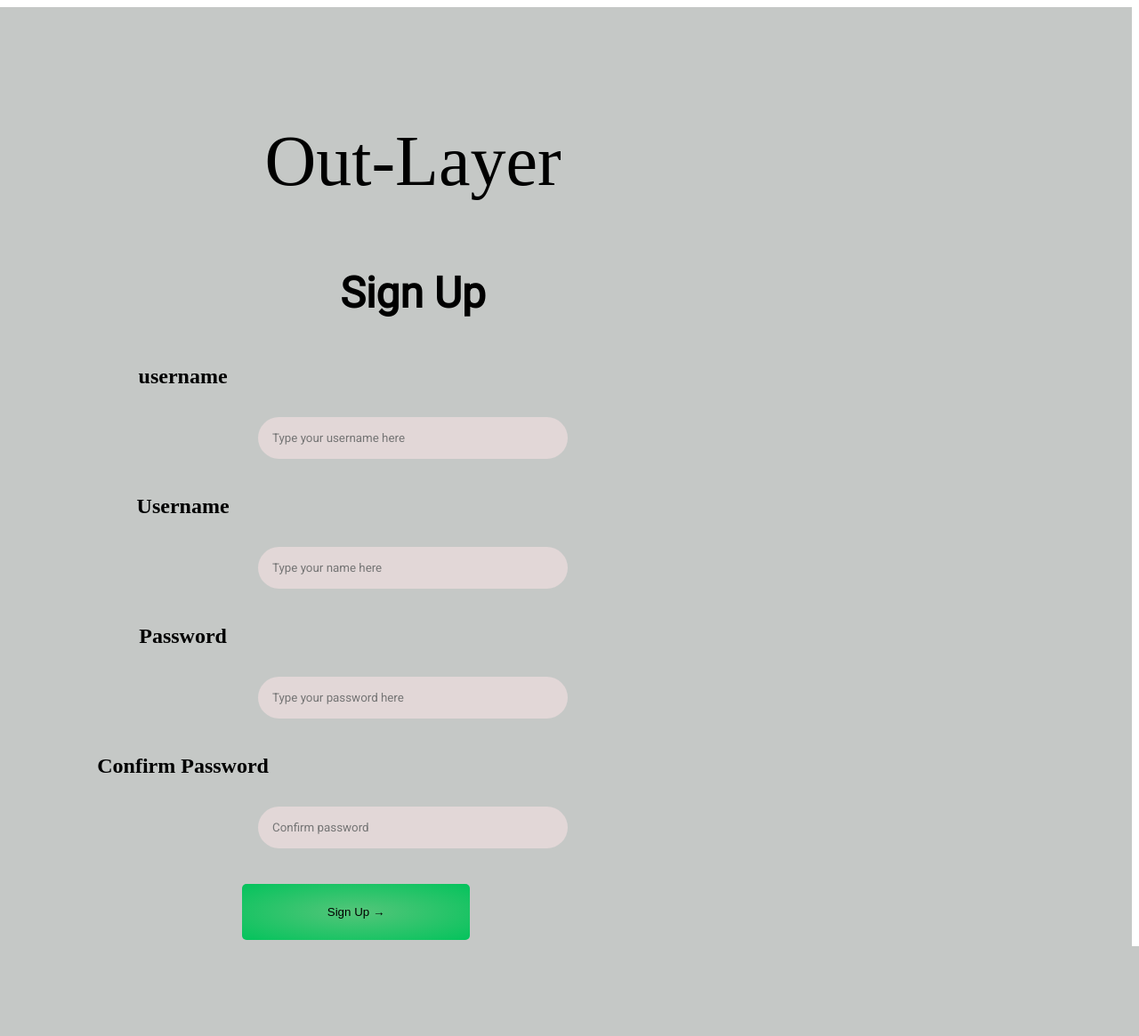
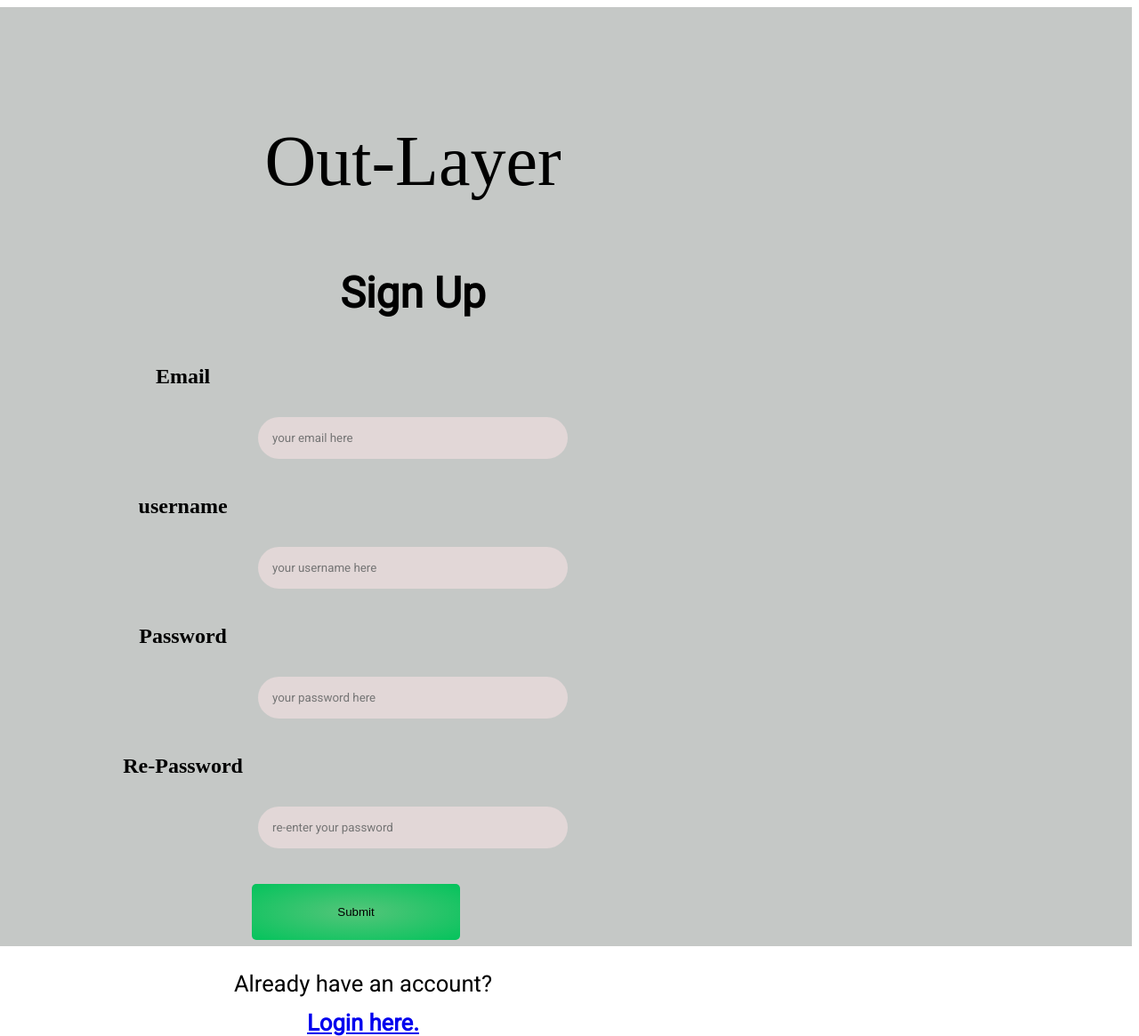
Before and after one commit to TeamDDev/Outlayer, a Django app: page /outlayer/signup/ in a window 1280 px wide. Shown: the whole page at 89% size. Before the commit the page ends 1064 px from the top, so only its background shows below. Run offline with Django 3.2, Linux system fonts and the light colour scheme; some web fonts are replaced.

Commit message:
form validation bugs fixed

```diff
--- a/outlayer/tracker/templates/registration/signup.html
+++ b/outlayer/tracker/templates/registration/signup.html
@@ -20,30 +20,40 @@
             <div class="heading-secondary"> Sign Up</div>
 
             <div class="Form">
-                <form class="form_beginning" method="POST" id="loginform">
+                <form class="form_beginning" method="POST" id="loginform" action='{% url "signup" %}'>
+                    {% csrf_token %}
+                    <!--  username label   -->
                     <div class="form_group">
-                        <label for="username" id="username" class="label_username">username</label>
-                        <input type="username" name="username" class="form_input" placeholder="Type your username here" id="username" required>
-                    </div>
-		 <div class="form_group">
-                        <label for="name">Username</label>
-                        <input type="text" name="name" class="form_input" placeholder="Type your name here" id="name" required>
-                    </div>
-                    <div class="form_group">
-                        <label for="password">Password</label>
-                        <input type="password" name="password" id="password "class="form_input" placeholder="Type your password here" id="password" required>
-                    </div>
-
-		    <div class="form_group">
-                        <label for="password">Confirm Password</label>
-                        <input type="password" name="password" id="password "class="form_input" placeholder="Confirm password" id="password" required>
+                        <label for="email" id="username" class="label_username">Email</label>
+                        <input type="text" name="email" class="form_input" placeholder="your email here" id="username" required>
                     </div>
 
                     <div class="form_group">
-                        <button class="button" formaction="/sign up">Sign Up &rarr;</button>
+                        <label for="id_username" id="username" class="label_username">username</label>
+                        <input type="text" name="username" class="form_input" placeholder="your username here" id="id_username" required>
+                    </div>
+
+                    <!--  password label   -->
+                    <div class="form_group">
+                        <label for="id_password1">Password</label>
+                        <input type="password" name="password1" class="form_input" placeholder="your password here" id="id_password1" required>
+                    </div>
+
+                    <div class="form_group">
+                        <label for="id_password2">Re-Password</label>
+                        <input type="password" name="password2" class="form_input" placeholder="re-enter your password" id="id_password2" required>
+                    </div>
+
+
+                    <!--  submit button   -->
+                    <div class="form_group">
+                        <button class="button" type="submit">Submit</button>
                     </div>
 
                 </form>
+                <div class="recommendation">
+                    <p class="recommendation_text">Already have an account?</p> <a href='outlayer/signup/'><strong> Login here. </strong></a>
+                </div>
             </div>
         </div>
     </div>
```
